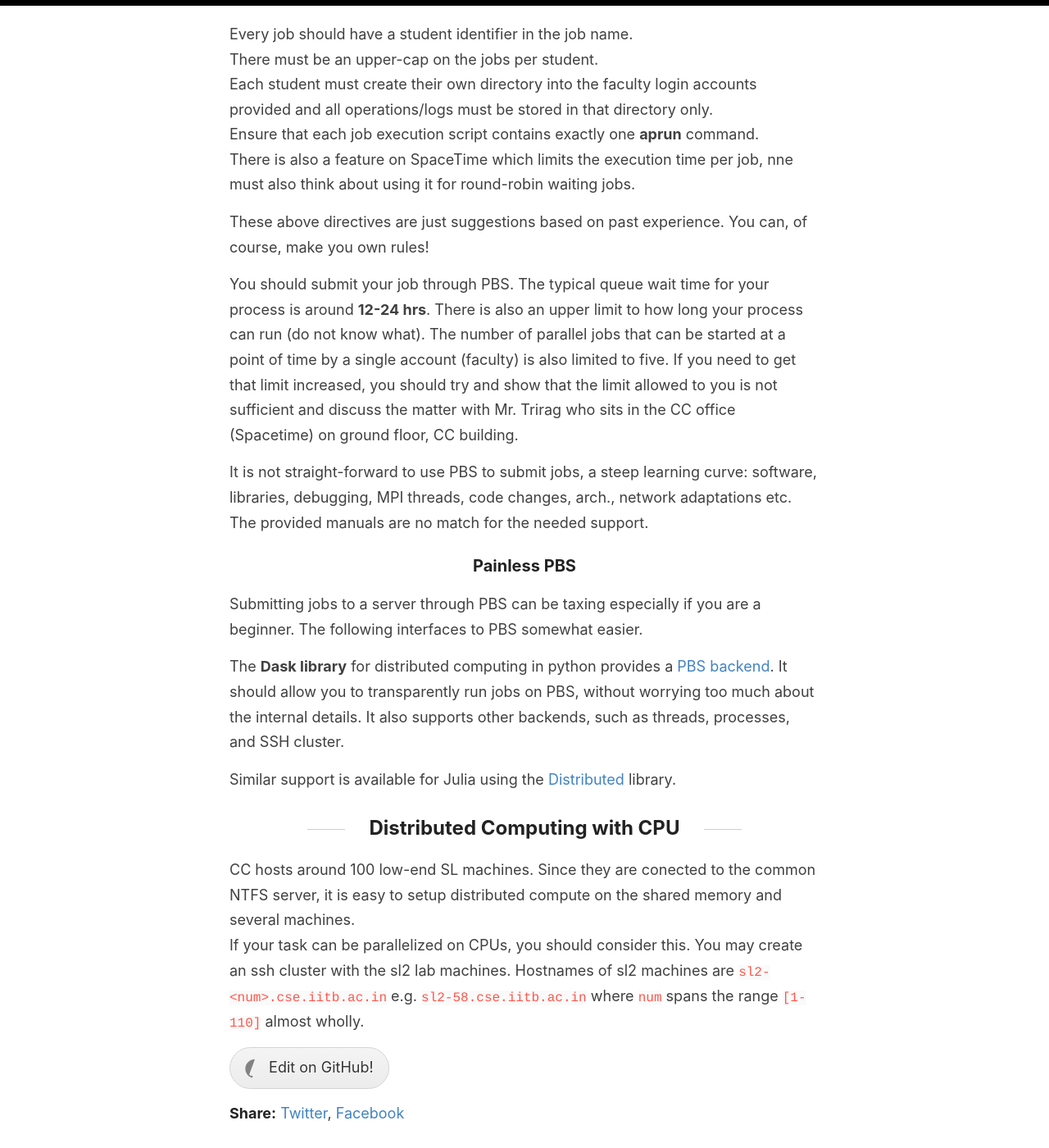
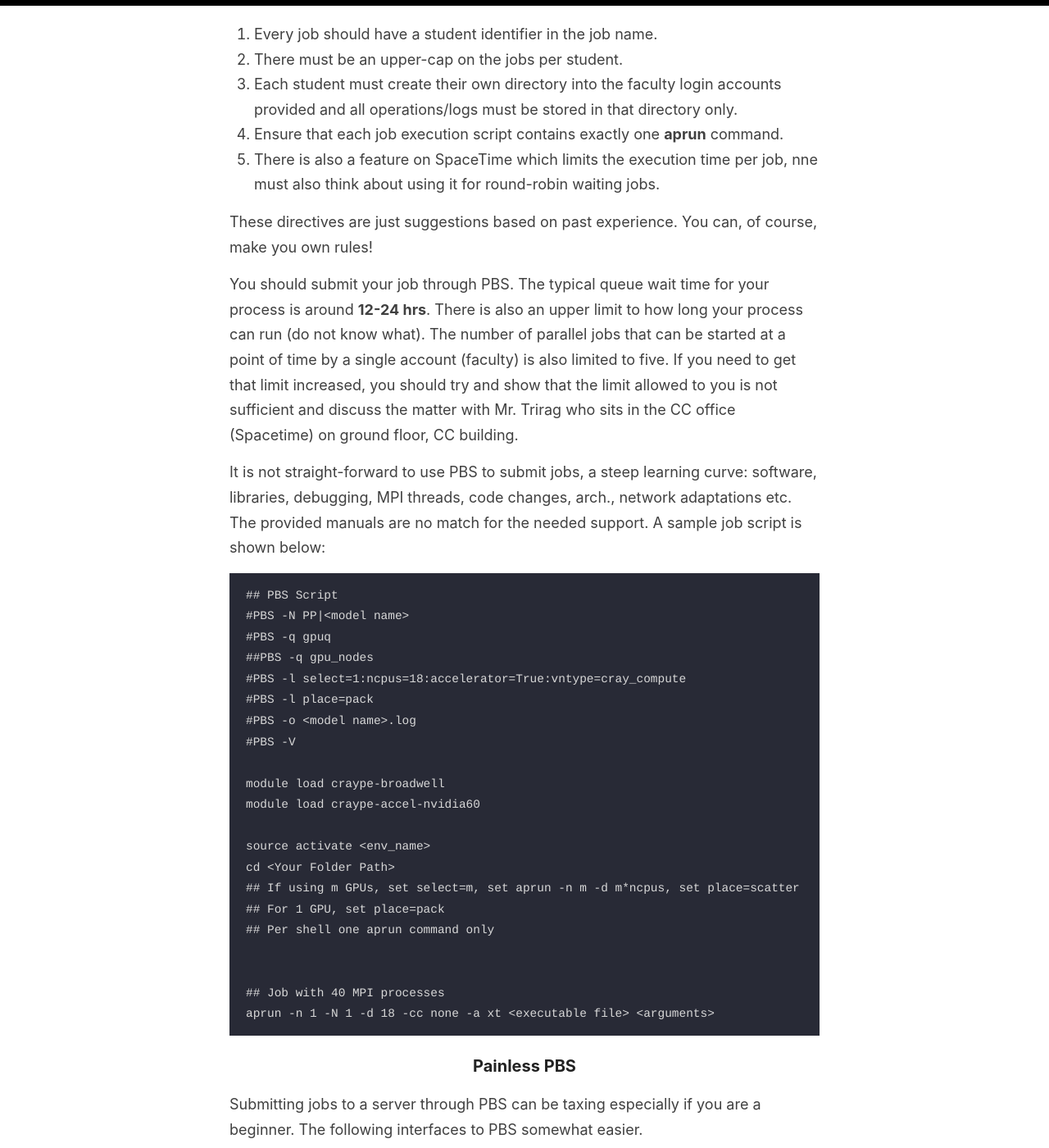
Before and after one commit to cse-iitb-wiki/cse-iitb-wiki.github.io, a Jekyll site: the page built from _posts/2020-09-13-cc-facilities.md, in a window 1280 px wide and 1400 px high, scrolled down 762 px. Shown: the whole window at 82% size. Built offline with Jekyll 4.4.1, drawn with Linux system fonts in a browser that asks for light colours; nearby versions of some CDN libraries.

Commit message:
updates to CC post

````diff
--- a/_posts/2020-09-13-cc-facilities.md
+++ b/_posts/2020-09-13-cc-facilities.md
@@ -17,17 +17,41 @@ They can write to spacetime@iitb.ac.in to get an account created.
 Each faculty gets once account which means all the supervised students will possibly end up using the same (shared) credentials to run experiments.
 Based on our experience, we used the following directives among the lab members to ensure fair usage.
 
-Every job should have a student identifier in the job name.<br/>
-There must be an upper-cap on the jobs per student.<br/>
-Each student must create their own directory into the faculty login accounts provided and all operations/logs must be stored in that directory only.<br/>
-Ensure that each job execution script contains exactly one **aprun** command.<br/>
-There is also a feature on SpaceTime which limits the execution time per job, nne must also think about using it for round-robin waiting jobs.<br/>
+1. Every job should have a student identifier in the job name.<br/>
+2. There must be an upper-cap on the jobs per student.<br/>
+3. Each student must create their own directory into the faculty login accounts provided and all operations/logs must be stored in that directory only.<br/>
+4. Ensure that each job execution script contains exactly one **aprun** command.<br/>
+5. There is also a feature on SpaceTime which limits the execution time per job, nne must also think about using it for round-robin waiting jobs.<br/>
 
-These above directives are just suggestions based on past experience. You can, of course, make you own rules!<br/>
+These directives are just suggestions based on past experience. You can, of course, make you own rules!<br/>
 
 You should submit your job through PBS. The typical queue wait time for your process is around **12-24 hrs**. There is also an upper limit to how long your process can run (do not know what). The number of parallel jobs that can be started at a point of time by a single account (faculty) is also limited to five. If you need to get that limit increased, you should try and show that the limit allowed to you is not sufficient and discuss the matter with Mr. Trirag who sits in the CC office (Spacetime) on ground floor, CC building.
 
-It is not straight-forward to use PBS to submit jobs, a steep learning curve: software, libraries, debugging, MPI threads, code changes, arch., network adaptations etc. The provided manuals are no match for the needed support.
+It is not straight-forward to use PBS to submit jobs, a steep learning curve: software, libraries, debugging, MPI threads, code changes, arch., network adaptations etc. The provided manuals are no match for the needed support. A sample job script is shown below:
+
+```
+## PBS Script
+#PBS -N PP|<model name>
+#PBS -q gpuq
+##PBS -q gpu_nodes
+#PBS -l select=1:ncpus=18:accelerator=True:vntype=cray_compute
+#PBS -l place=pack
+#PBS -o <model name>.log
+#PBS -V
+
+module load craype-broadwell
+module load craype-accel-nvidia60
+
+source activate <env_name>
+cd <Your Folder Path>
+## If using m GPUs, set select=m, set aprun -n m -d m*ncpus, set place=scatter
+## For 1 GPU, set place=pack
+## Per shell one aprun command only
+
+
+## Job with 40 MPI processes
+aprun -n 1 -N 1 -d 18 -cc none -a xt <executable file> <arguments>
+```
 
 ### Painless PBS
 Submitting jobs to a server through PBS can be taxing especially if you are a beginner. The following interfaces to PBS somewhat easier.
````
